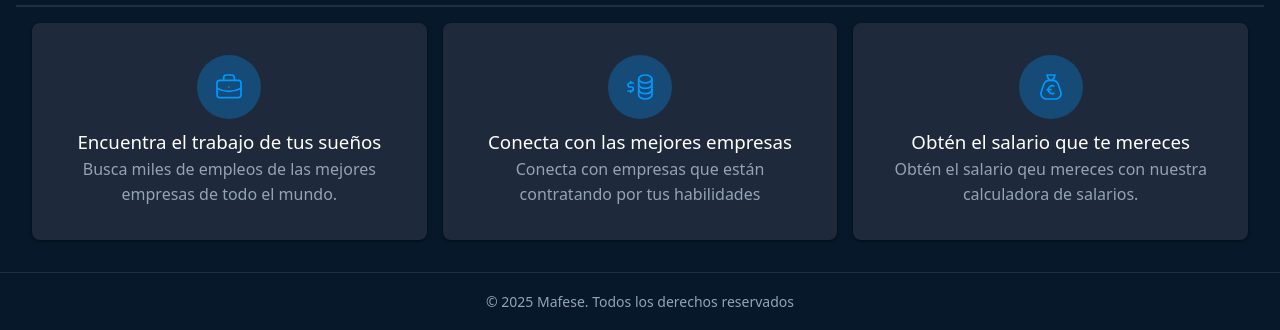
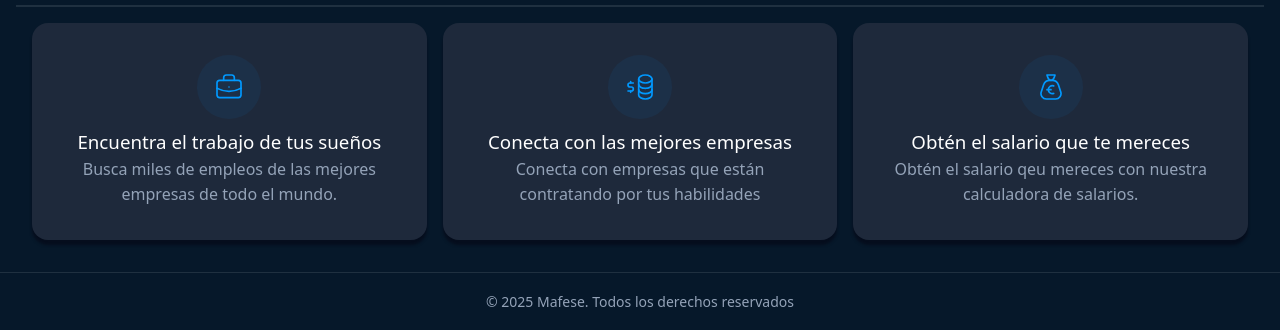
Before and after one commit to mafese3/proyectoJSCamp, a plain HTML site: page index.html in a window 1280 px wide. Shown: the part 674-1004 px from the top of the page. Drawn offline with Linux system fonts and the light colour scheme.

Commit message:
2.8-Hemos creado el modificador de los elementos 'article'

```diff
--- a/styles.css
+++ b/styles.css
@@ -323,6 +323,47 @@ footer {
   }
 }
 
+/*Creamos un estido para los article*/
+article{
+    background-color: var(--card-bg);
+    /*Queremos que el contenido empuje hacia fuera 2rem (el espacio extra en la tarjeta)
+    La medida rem = relative al tamaño de la fuente raiz.
+    Si modificamos el tamaño de la fuente en la base del documento se modifica.*/
+    padding: 2rem;
+
+    /*La separación exterior entre los elementos.*/
+    margin-bottom: 16px;
+
+    /*Se redondean las esquinas, se puede modificar independientemente cada una*/
+    border-radius: 1rem;
+
+    /*Presonaliza la sombra del artículo: ejeX ejeY blur spreed color*/
+    box-shadow: 0px 5px 3px 0 rgba(6, 10, 24, 0.733);
+
+    /*Creamos un estilo para los svg de dentro de los article*/
+    svg {
+        color: var(--primary-light);
+        background: rgba(0, 149, 255, 0.068);
+        width: 64px;
+        height: 64px;
+        /*Para hacerlo circular el redondeo de las esquinas es del 100%*/
+        border-radius: 100%;
+        padding: 16px;
+    }
+
+    p{
+        color: var(--text-muted)
+    }
+
+    h3{
+        /*Indicamos el grosor de la fuente: 100-900*/
+        font-weight: 500;
+    }
+}
+
+
+
+/*
 article {
   background-color: var(--card-bg);
   padding: 2rem;
@@ -347,3 +388,4 @@ article {
     font-weight: 500;
   }
 }
+*/
```
